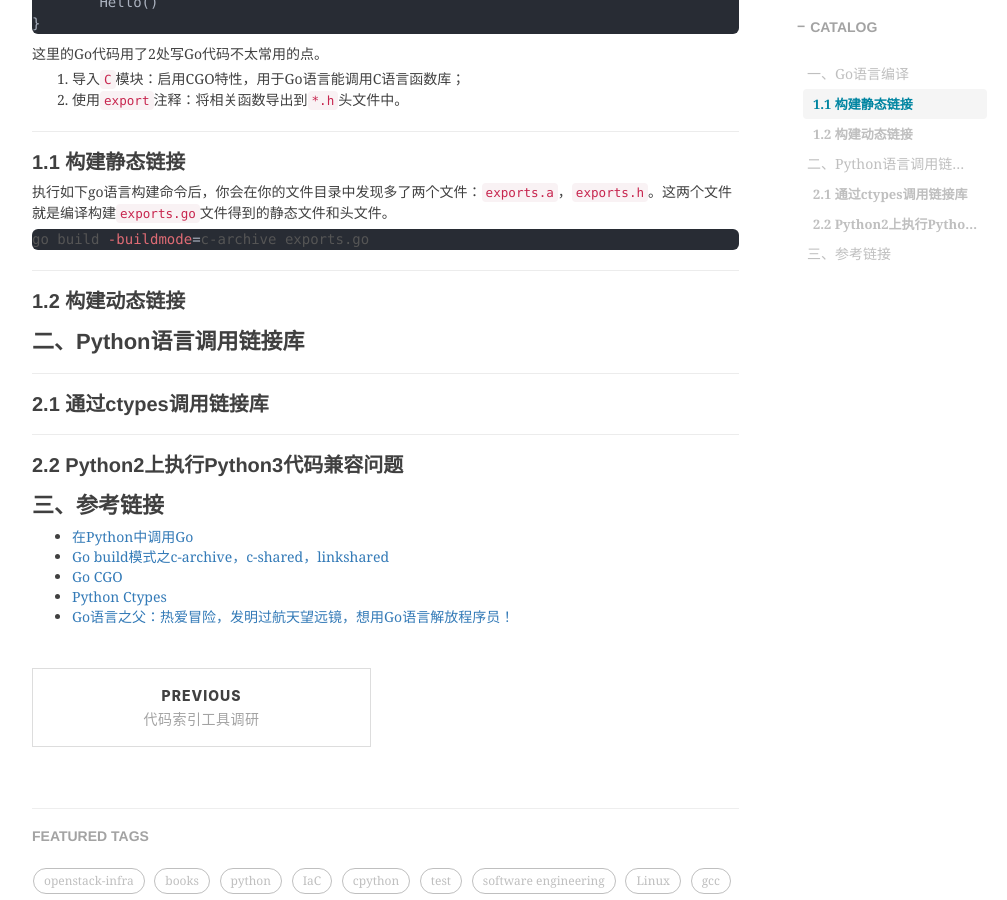
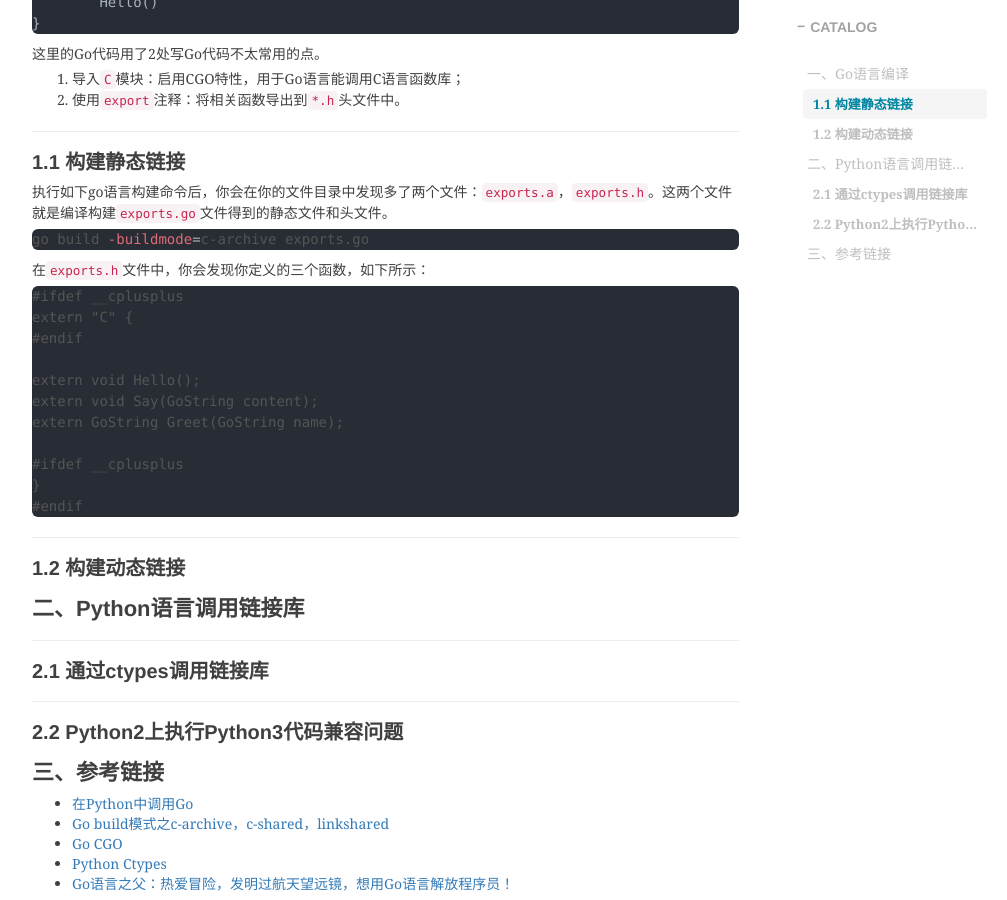
Before and after one commit to shihai1991/shihai1991.github.io, a Jekyll site: the page built from _posts/2023-02-10-python调用c.md, in a window 1280 px wide and 900 px high, scrolled down 1175 px. Shown: the whole window, without its empty margins (233-1240 px from the left). Built offline with Jekyll 4.4.1, drawn with Linux system fonts in a browser that asks for light colours; nearby versions of some CDN libraries; comment, search, counter and statistics services are not loaded.

Commit message:
Update 2023-02-10-python调用c.md

````diff
--- a/_posts/2023-02-10-python调用c.md
+++ b/_posts/2023-02-10-python调用c.md
@@ -46,9 +46,22 @@ func main() {
 
 ## 1.1 构建静态链接
 执行如下go语言构建命令后，你会在你的文件目录中发现多了两个文件：`exports.a`，`exports.h`。这两个文件就是编译构建`exports.go`文件得到的静态文件和头文件。
-
 ```shell
 go build -buildmode=c-archive exports.go
+```
+在`exports.h`文件中，你会发现你定义的三个函数，如下所示：
+```
+#ifdef __cplusplus
+extern "C" {
+#endif
+
+extern void Hello();
+extern void Say(GoString content);
+extern GoString Greet(GoString name);
+
+#ifdef __cplusplus
+}
+#endif
 ```
 
 ## 1.2 构建动态链接
````
